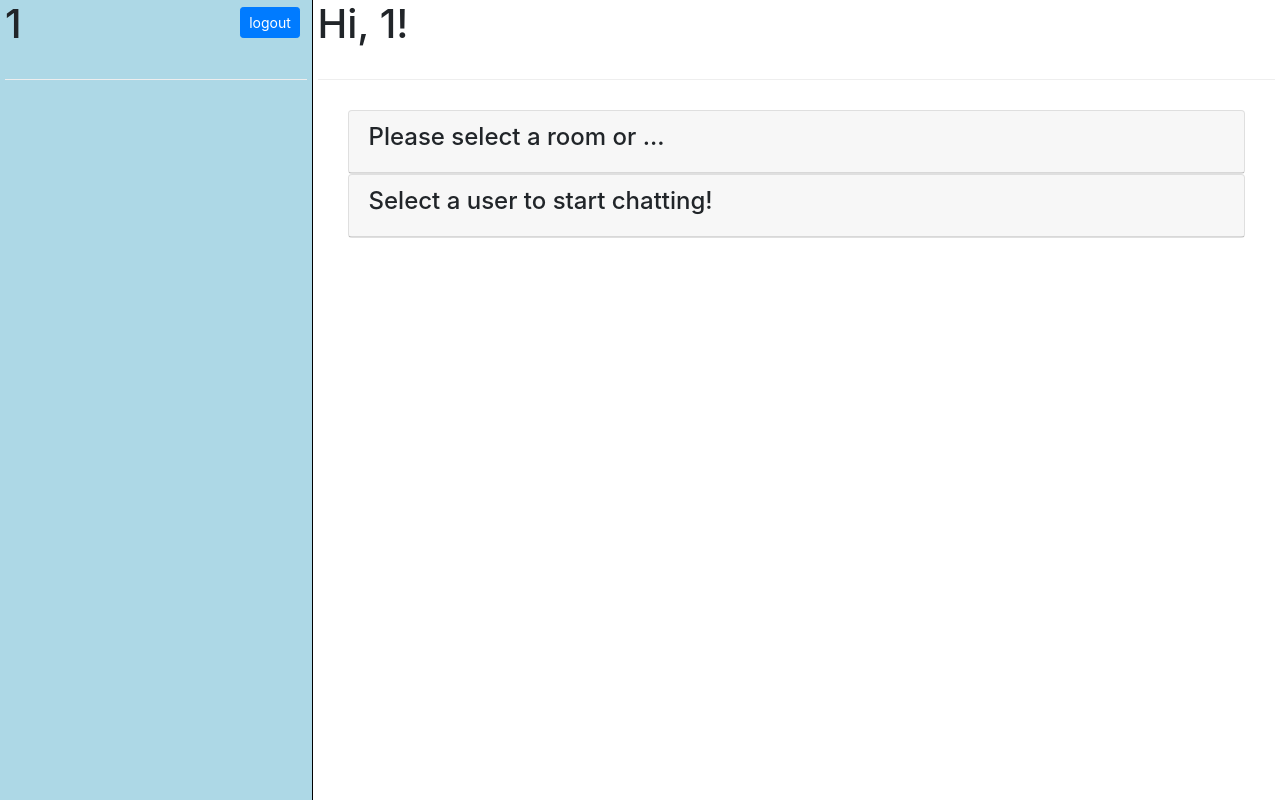
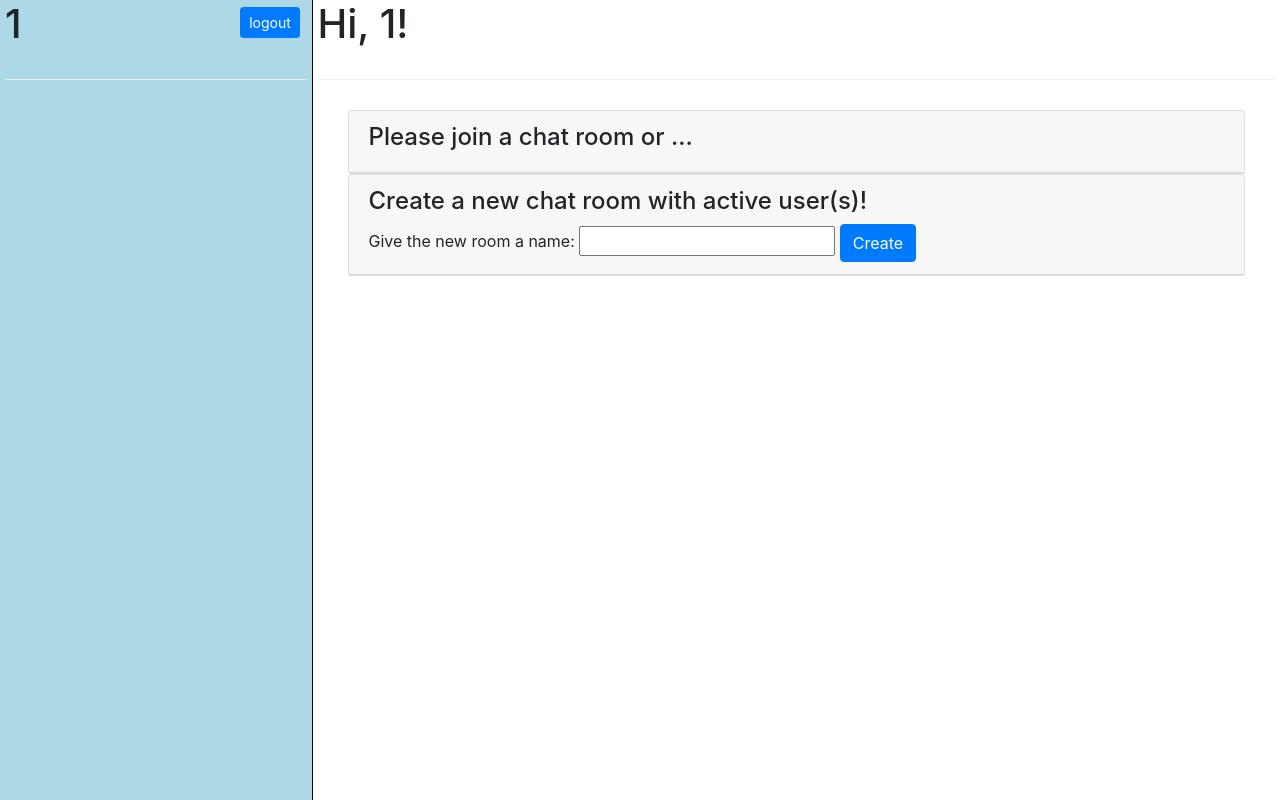
Before and after one commit to jenny011/Multiclient_Chat_App, a Flask app: page /chat in a window 1280 px wide. Run offline with Flask 2, Linux system fonts and the light colour scheme; a user stored in the database is signed in; data that the repository does not hold is empty; some libraries are stand-ins or nearby versions.

Commit message:
private chat, create room with multiusers, login/register

```diff
--- a/chat_room/__init__.py
+++ b/chat_room/__init__.py
@@ -38,6 +38,7 @@ from .route import http_reqs, tcp_events, utils
 for i in range(10):
 	username = str(i)
 	all_users[username] = user.User(username, username)
+	active_users[username] = False
 
 
 # if __name__ == '__main__':
--- a/chat_room/model/user.py
+++ b/chat_room/model/user.py
@@ -23,9 +23,9 @@ class User(UserMixin):
     def join_room(self, room_id):
         self.current_room_id = room_id
 
-    def add_room(self, room_id):
+    def add_room(self, room_id, t):
         print("join", self.id, room_id, self.current_room_id, self.rooms)
-        self.rooms[room_id] = []
+        self.rooms[room_id] = t
 
     def leave_room(self, room_id):
         if self.current_room_id == room_id:
--- a/chat_room/static/client.js
+++ b/chat_room/static/client.js
@@ -1,5 +1,5 @@
 var socket = io.connect("http://localhost:5000");
-var interval = 3000;
+var interval = 5000;
 var msg_buffer = new Map();
 
 $(document).ready(function() {
@@ -21,9 +21,6 @@ $(document).ready(function() {
   //-----refresh entrance list-----
   sendRequest("updateLists", "GET", null, updateLists);
   var refreshEntrance = setInterval(sendRequest, interval, "updateLists", "GET", null, updateLists);
-
-  $(".room-item").on("submit", joinRoom);
-  $(".user-item").on("submit", inviteUser);
 
   //-----rooms list-----
   sendRequest("updateMyRooms", "GET", null, updateMyRooms);
@@ -48,7 +45,7 @@ $(document).ready(function() {
       $('#room-header').text(room);
       $("#messages").empty();
       if (msg_buffer.has(room) && msg_buffer.get(room).length > 0) {
-        msg_buffer.get(room).forEach(element => displayMessage(element.username, element.msg));
+        msg_buffer.get(room).forEach(element => displayMessage(element.username, element.msg, element.private));
         msg_buffer.set(room, []);
       }
     }
@@ -98,17 +95,22 @@ $(document).ready(function() {
     let msg_decoded = JSON.parse(replaceSymbols(msg));
     let room = msg_decoded.room;
     let current_room = $('#room-header').text();
-    if ( room != current_room) {
+    let private = false;
+    if (msg_decoded.target) {
+      private = true;
+    }
+    console.log(msg_decoded.username, msg_decoded.msg, private);
+    if (room != current_room) {
       if (msg_buffer.has(room)) {
         let msgs = msg_buffer.get(room);
-        msgs.push({"username": msg_decoded.username, "msg": msg_decoded.msg});
+        msgs.push({"username": msg_decoded.username, "msg": msg_decoded.msg, "private": private});
         msg_buffer.set(room, msgs);
       } else {
-        let msgs = [{"username": msg_decoded.username, "msg": msg_decoded.msg}];
+        let msgs = [{"username": msg_decoded.username, "msg": msg_decoded.msg, "private": private}];
         msg_buffer.set(room, msgs);
       }
     } else {
-      displayMessage(msg_decoded.username, msg_decoded.msg);
+      displayMessage(msg_decoded.username, msg_decoded.msg, private);
     }
   });
 
@@ -116,15 +118,29 @@ $(document).ready(function() {
     alert("Room " + room_id + " has been dismissed.");
     sendRequest("updateLists", "GET", null, updateLists);
     sendRequest("updateMyRooms", "GET", null, updateMyRooms);
-  })
+  });
 
-  $("#sendBtn").on("click", function(event){
+
+  //-----------DOM------------
+  $(".room-item").on("submit", joinRoom);
+  $("#active-users-list").submit(inviteUser);
+
+  $("#msgform").on("submit", function(event){
     event.preventDefault();
-    let msgText = $('#myMsg').val();
+    let data = $(this).serializeArray();
+    let target = data[0].value;
+    let msgText = data[1].value;
     if (msgText) {
-      let msg = {"username": username, "msg": msgText}
+      if (target) {
+        console.log("private");
+        let msg = {"username": username, "msg": msgText, "target": target};
+        socket.send(JSON.stringify(msg));
+      } else {
+        console.log("public");
+        let msg = {"username": username, "msg": msgText, "target": target};
         socket.send(JSON.stringify(msg));
         // socket.emit("send_msg", {'msg': msg, 'room': target_room});
+      }
       $('#myMsg').val('');
     };
   });
@@ -167,7 +183,6 @@ function updateLists(data) {
   for (let i=0; i<data["users"].length; i++) {
     let id = data['users'][i];
     $("#users").append(usersList(id));
-    $("#user-id-"+id).submit(inviteUser);
   }
 };
 
@@ -181,8 +196,15 @@ function joinRoom(event){
 function inviteUser(event) {
   event.preventDefault();
   let data = $(this).serializeArray();
-  let msg = {'username': username, 'user': data[0].value, 'room': ""};
+  if (data.length >= 2 && data[0].value) {
+    let users = [];
+    for (var i = 1; i < data.length; i++) {
+      users.push(data[i].value);
+    }
+    let msg = {'username': username, 'users': users, 'room': data[0].value};
     socket.emit('invite', JSON.stringify(msg));
+    $('#newroom-name').val('');
+  };
 }
 
 function updateMyRooms(data) {
@@ -204,11 +226,20 @@ function goToRoom(event){
   socket.emit('switch_room', JSON.stringify(msg));
 }
 
-function displayMessage(user, msg) {
+function displayMessage(user, msg, private) {
+  if (private) {
+    if (user == username) {
+      console.log("display private", user, msg, private);
+      $("#messages").append(rightPrivateMsg(user, msg));
+    } else {
+      $("#messages").append(leftPrivateMsg(user, msg));
+    }
+  } else {
     if (user == username) {
       $("#messages").append(rightMsg(user, msg));
-  }  else {
+    } else {
         $("#messages").append(leftMsg(user, msg));
+    }
   }
   $("#msg-container").animate({ scrollTop: $('#msg-container').prop("scrollHeight") }, 1000);
 }
--- a/chat_room/static/interface.css
+++ b/chat_room/static/interface.css
@@ -51,8 +51,15 @@ html, body {
   height: 10%;
 }
 
+
 #user-container, #current-chat-container {
   border-bottom: 1px solid #eee;
+}
+
+#current-chat-header h1, #current-chat-header div {
+  display: inline;
+  vertical-align: middle;
+  margin: 0px 3px 0px 3px;
 }
 
 #msg-container {
@@ -156,6 +163,18 @@ html, body {
   background-color: rgba(230,230,230);
 }
 
+.left-private-msg {
+  color: black;
+  background-color: rgba(250,250,250,0.8);
+  border: 2px solid rgb(200,240,255);
+}
+
+.right-private-msg {
+  color: black;
+  background-color: rgba(250,250,250,0.8);
+  border: 2px solid rgb(230,230,230);
+}
+
 
 i.fa-comment {
   color: red;
--- a/chat_room/static/models.js
+++ b/chat_room/static/models.js
@@ -3,8 +3,12 @@ function roomsList(id, name) {
   return "<li class='list-group-item'> <form class='room-item' id='room-id-" + id + "'> <input class='d-none form-control-plaintext' type='text' name='room' value=" + id + " readonly> <span>" + name + "</span> <input class='btn btn-sm btn-primary float-right' type='submit' value='Join'> </form> </li>";
 }
 
+// function usersList(user) {
+//   return "<li class='list-group-item'> <form class='user-item' id='user-id-" + user + "'> <input class='d-none form-control-plaintext' type='text' name='user' value=" + user + " readonly> <input class='btn btn-sm btn-outline-primary' type='submit' value=" + user + "> </form> </li>";
+// }
+
 function usersList(user) {
-  return "<li class='list-group-item'> <form class='user-item' id='user-id-" + user + "'> <input class='d-none form-control-plaintext' type='text' name='user' value=" + user + " readonly> <input class='btn btn-sm btn-outline-primary' type='submit' value=" + user + "> </form> </li>";
+  return "<li class='list-group-item'> <input type='checkbox' id='user-id-" + user + "' name='user-" + user + "' value='" + user + "'> <label for='user-" + user + "'>" + user + "</label> </li>";
 }
 
 //-----chat display-----
@@ -12,13 +16,21 @@ function leftMsg(user, msg) {
   return '<div class="user-msg-box left-box"><div class="user-box"><div class="user-id">' + user + '</div><div class="user-avatar"><i class="fa fa-2x fa-user-circle-o" aria-hidden="true"></i></div></div><div class="user-msg left-msg">' + msg + '</div></div>';
 }
 
+function leftPrivateMsg(user, msg) {
+  return '<div class="user-msg-box left-box"><div class="user-box"><div class="user-id">' + user + '</div><div class="user-avatar"><i class="fa fa-2x fa-user-circle-o" aria-hidden="true"></i></div></div><div class="user-msg left-msg left-private-msg">' + msg + '</div></div>';
+}
+
 function rightMsg(user, msg) {
   return '<div class="user-msg-box right-box"><div class="user-box"><div class="user-id">' + user + '</div><div class="user-avatar"><i class="fa fa-2x fa-user-circle" aria-hidden="true"></i></div></div><div class="user-msg right-msg">' + msg + '</div></div>';
 }
 
+function rightPrivateMsg(user, msg) {
+  return '<div class="user-msg-box right-box"><div class="user-box"><div class="user-id">' + user + '</div><div class="user-avatar"><i class="fa fa-2x fa-user-circle" aria-hidden="true"></i></div></div><div class="user-msg right-msg right-private-msg">' + msg + '</div></div>';
+}
+
 //-----chat room display-----
 function chatbox(id, name, users, number) {
-  return '<div class="chat-box"> <form> <input class="d-none form-control-plaintext" type="text" name="room" value=' + id + ' readonly> <input class="btn btn-sm btn-outline-primary" type="submit" value=' + name + '> <span class="room-box room-users">' + users + ' </span> </form> <div class="float-right"> <i class="fa fa-lg fa-comment"></i> <span class="num">' + number + '</span> </div> </div>';
+  return '<div class="chat-box"> <form> <input class="d-none form-control-plaintext" type="text" name="room" value=' + id + ' readonly> <input class="btn btn-sm btn-primary" type="submit" value=' + name + '> <span class="room-box room-users">' + users + ' </span> </form> <div class="float-right"> <i class="fa fa-lg fa-comment"></i> <span class="num">' + number + '</span> </div> </div>';
 }
 
 function active_chatbox(id, name, users) {
--- a/chat_room/templates/interface.html
+++ b/chat_room/templates/interface.html
@@ -9,6 +9,7 @@
 	<link rel="stylesheet" href="https://cdnjs.cloudflare.com/ajax/libs/font-awesome/4.7.0/css/font-awesome.min.css">
 	<script type="text/javascript" src="https://cdnjs.cloudflare.com/ajax/libs/socket.io/3.1.2/socket.io.js"></script>
 	<script type="text/javascript" src="https://cdnjs.cloudflare.com/ajax/libs/jquery/3.5.1/jquery.min.js"></script>
+	<script src="https://cdn.jsdelivr.net/npm/bootstrap@4.5.3/dist/js/bootstrap.bundle.min.js" integrity="sha384-ho+j7jyWK8fNQe+A12Hb8AhRq26LrZ/JpcUGGOn+Y7RsweNrtN/tE3MoK7ZeZDyx" crossorigin="anonymous"></script>
 </head>
 <body>
 	<div class="row">
@@ -27,23 +28,91 @@
 <!-- chat interface -->
 		<div class="container-split col-9 right-container" id="interface-container" style="display:none;">
 			<div class="container-title" id="current-chat-container">
-				<div class="float-left">
+				<div class="float-left" id="current-chat-header">
 					<h1 id="room-header">Placeholder</h1>
-					<a id="leave_room" class="btn btn-sm btn-primary">leave</a>
+					<!-- <button id="edit-room-btn" type="button" class="btn btn-sm btn-light" data-toggle="modal" data-target="#edit-room"><i class="fa fa-lg fa-gear"></i></button> -->
+					<div id="leave_room" class="btn btn-sm btn-outline-primary">leave</div>
 				</div>
 				<div class="float-right" id="chat-action" style="padding:5pt;">
 					<a id="search" class="btn btn-outline-primary"><i class="fa fa-search"></i></a>
 			  </div>
 		  </div>
 
+			<!-- <div class="modal fade" id="edit-room" tabindex="-1" role="dialog" aria-labelledby="edit-room" aria-hidden="true">
+			  <div class="modal-dialog modal-dialog-scrollable modal-xl">
+			    <div class="modal-content">
+			      <div class="modal-header">
+			        <h5 class="modal-title" id="room-title">Placeholder</h5>
+			        <button type="button" class="close" data-dismiss="modal" aria-label="Close">
+			          <span aria-hidden="true">&times;</span>
+			        </button>
+			      </div>
+			      <div class="modal-body">
+							<div class="container-fluid">
+								<h5>Users in the room</h5>
+								<button class="btn btn-sm btn-outline-primary" type="button" data-toggle="collapse" data-target="#room-users" aria-expanded="false" aria-controls="room-users">
+							    show
+							  </button>
+								<div id="room-users" class="collapse">
+									<div id="room-users-card" class="card card-body">
+								    <ul>
+											<li>user1</li>
+										</ul>
+								  </div>
+								</div>
+								<hr>
+								<h5>Chat room settings</h5>
+								<form id="room-settings">
+									<div class="form-group row">
+					          <label for="roomname" class="col-4 col-form-label"><b>Room name</b></label>
+										<div class="col-6">
+					            <input type="text" class="form-control" id="roomname" name="roomname" value="">
+										</div>
+									</div>
+									<div class="form-group row">
+										<label for="owner" class="col-4 col-form-label"><b>Owner</b></label>
+										<div class="col-6">
+											<select class="form-control" id="owner" name="owner">
+									      <option value="owner">owner</option>
+												<option value="username">username</option>
+									    </select>
+										</div>
+									</div>
+									<div class="form-group row">
+										<label for="alias" class="col-4 col-form-label"><b>My alias</b></label>
+										<div class="col-6">
+					          	<input type="text" class="form-control" id="alias" name="alias" value="">
+										</div>
+									</div>
+									<input type="submit" id="editRoom" class="btn btn-sm btn-primary" value="Submit"/>
+					      </form>
+							</div>
+							<hr>
+							<div id="leave_room" class="btn btn-primary">leave the room</div>
+			      </div>
+			    </div>
+			  </div>
+			</div> -->
+
 			<div class="container-content" id="msg-container">
 				<div id="messages"></div>
 		  </div>
 
+<!-- <i class="fa fa-send"></i> -->
+
 			<div class="container-send" id="send-container">
-				<form>
-					<textarea class="form-control" id="myMsg" rows="3"></textarea>
-					<button class="btn btn-sm btn-primary float-right" id="sendBtn"><i class="fa fa-send"></i> Send</button>
+				<form id="msgform">
+					<div class="form-group row">
+						<div class="col-5">
+							<select class="form-control" id="private" name="private">
+								<option value="" selected>send to everyone</option>
+					      <option value="1">1</option>
+								<option value="2">2</option>
+					    </select>
+						</div>
+						<input type="submit" class="col-3 btn btn-sm btn-primary float-right" id="sendBtn" value="Send">
+					</div>
+					<textarea class="form-control" id="myMsg" name="myMsg" rows="3"></textarea>
 				</form>
 		  </div>
 		</div>
@@ -58,18 +127,23 @@
 				<div id="room-wrap">
 					<div class="card">
 						<div class="card-header">
-					    <h4>Please select a room or ...</h4>
+					    <h4>Please join a chat room or ...</h4>
 					  </div>
 						<ul class="list-group list-group-flush" id="rooms"></ul>
 					</div>
 				</div>
 				<div id="user-wrap">
-					<div class="card">
-						<div class="card-header">
-					    <h4>Select a user to start chatting!</h4>
-					  </div>
-						<ul class="list-group list-group-flush" id="users"></ul>
-					</div>
+					<form id="active-users-list">
+						<div class="card">
+							<div class="card-header">
+						    <h4>Create a new chat room with active user(s)!</h4>
+								<label for="newroom-name">Give the new room a name:</label>
+								<input type="text" id="newroom-name" name="newroom-name" value="">
+								<input class="btn btn-primary" type="submit" value="Create">
+						  </div>
+							<ul class="list-group list-group-flush" id="users"></ul>
+						</div>
+					</form>
 				</div>
 			</div>
 		</div>
--- a/chat_room/templates/login.html
+++ b/chat_room/templates/login.html
@@ -25,11 +25,11 @@
 		<form action="/login" method="POST">
 			<div>
 				<label for="username">username:</label>
-				<input types="text" id="username" name="username">
+				<input types="text" id="username" name="username" required/>
 			</div>
 			<div>
 				<label for="password">password:</label>
-				<input types="password" id="password" name="password">
+				<input type="password" id="password" name="password" required/>
 			</div>
 			<input type="submit" value="Login">
 		</form>
--- a/chat_room/templates/register.html
+++ b/chat_room/templates/register.html
@@ -25,11 +25,11 @@
 		<form action="/register" method="POST">
 			<div>
 				<label for="username">Enter a unique user name:</label>
-				<input types="text" id="username" name="username">
+				<input types="text" id="username" name="username" required/>
 			</div>
 			<div>
 				<label for="username">password:</label>
-				<input types="text" id="password" name="password">
+				<input type="password" id="password" name="password" required/>
 			</div>
 			<input type="submit" value="Register">
 		</form>
```
Also changed, not shown: chat_room/route/http_reqs.py (+25 -13 lines), chat_room/route/tcp_events.py (+27 -24 lines), chat_room/route/utils.py (+5 -4 lines). Lines whose indentation alone changed are shown as unchanged.
